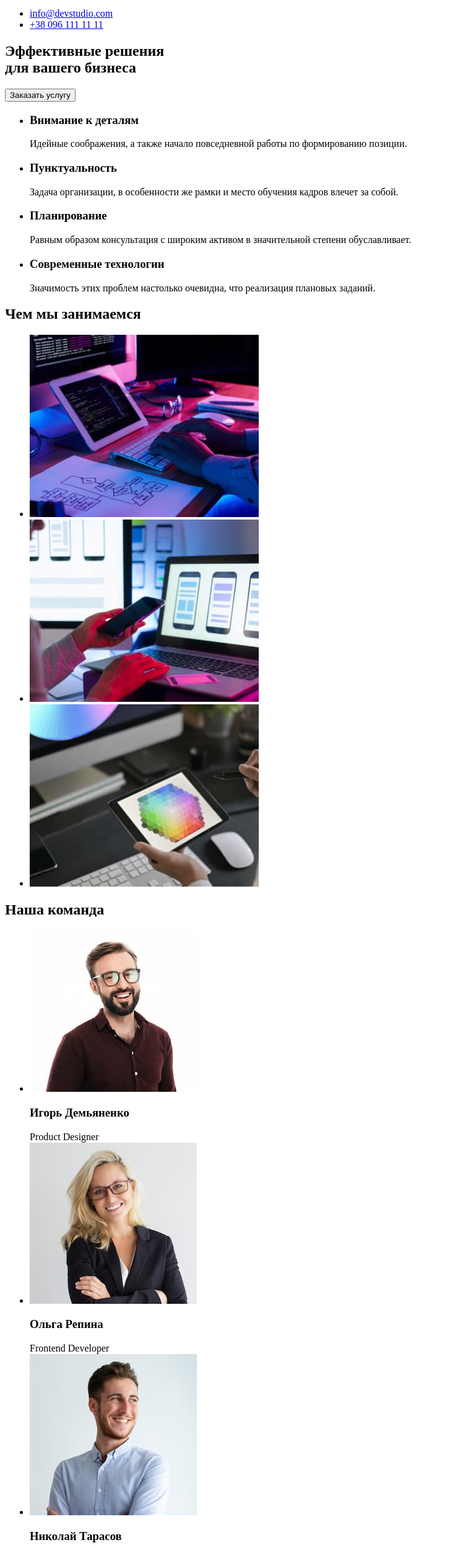
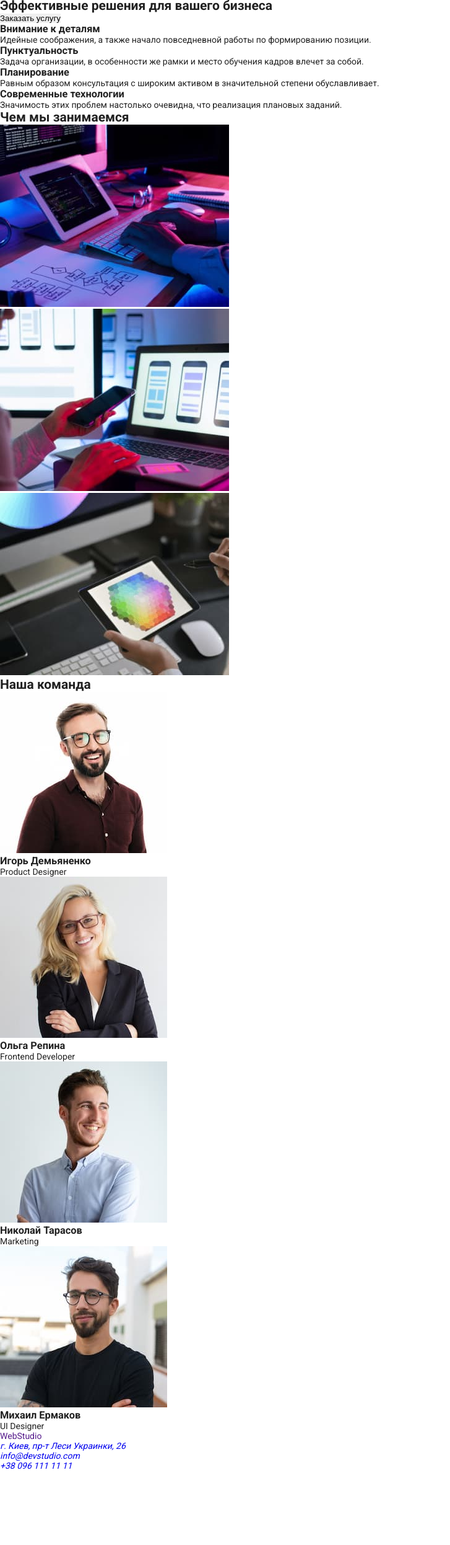
Before and after one commit to Oleksii-Savin/goit-markup-hw-01, a plain HTML site: page index.html in a window 1280 px wide. Shown: the part 99-2591 px from the top of the page at 62% size, without its empty margins (0-727 px from the left). After the commit the page ends 2471 px from the top, so only its background shows below. Drawn offline with Linux system fonts and the light colour scheme.

Commit message:
Ads styles and fonts
Half way to HW-2 being done

```diff
--- /dev/null
+++ b/css/reset.css
@@ -0,0 +1,26 @@
+*,
+*::after,
+*::before {
+    margin: 0;
+    padding: 0;
+    box-sizing: border-box;
+}
+a {
+    text-decoration: none;
+}
+ul {
+    list-style: none;
+}
+input,
+textarea {
+    outline: none;
+}
+/*img {
+  width: 100%;
+  height: auto;
+  display: block;
+}*/
+button {
+    cursor: pointer;
+    border: none;
+}
--- /dev/null
+++ b/css/style.css
@@ -0,0 +1,11 @@
+:root {
+    --primary-color: #212121;
+    --secondary-color: #757575;
+}
+body {
+    font-size: 14px;
+    font-weight: 400;
+    font-style: normal;
+    font-family: 'Roboto', sans-serif;
+    color: var(--primary-color);
+}
--- a/index.html
+++ b/index.html
@@ -1,19 +1,27 @@
 <!DOCTYPE html>
 <html lang="ru">
     <head>
-    <meta charset="UTF-8">
-    <meta http-equiv="X-UA-Compatible" content="IE=edge">
-    <meta name="viewport" content="width=device-width, initial-scale=1.0">
+        <meta charset="UTF-8" />
+        <meta http-equiv="X-UA-Compatible" content="IE=edge" />
+        <meta name="viewport" content="width=device-width, initial-scale=1.0" />
         <title>WebStudio</title>
+        <link rel="preconnect" href="https://fonts.googleapis.com" />
+        <link rel="preconnect" href="https://fonts.gstatic.com" crossorigin />
+        <link
+            href="https://fonts.googleapis.com/css2?family=Raleway:wght@500;700&family=Roboto:wght@400;500;700;900&display=swap"
+            rel="stylesheet"
+        />
+        <link rel="stylesheet" href="./css/reset.css" />
+        <link rel="stylesheet" href="./css/style.css" />
     </head>
     <body>
         <header>
             <nav>
                 <a href=""> <span class="logo_web">Web</span>Studio</a>
                 <ul>
-                <li><a href="">Студия</a></li>
-                <li><a href="">Портфолио</a></li>
-                <li><a href="">Контакты</a></li>
+                    <li><a href="./index.html">Студия</a></li>
+                    <li><a href="./portfolio.html">Портфолио</a></li>
+                    <li><a href="#">Контакты</a></li>
                 </ul>
             </nav>
             <ul>
@@ -28,114 +36,162 @@
         <main>
             <!--Секция герой-->
             <section>
-    <h1>
-        Эффективные решения <br> для вашего бизнеса
-    </h1>
-    <button type="button">
-        Заказать услугу
-    </button>
+                <h1>Эффективные решения для вашего бизнеса</h1>
+                <button type="button">Заказать услугу</button>
             </section>
             <!--Секция Особенности -->
             <section>
+                <div class="container">
                     <h2 hidden>Особенности</h2>
                     <ul>
                         <li>
-            <h3>
-                Внимание к деталям
-            </h3>
+                            <h3>Внимание к деталям</h3>
                             <p>
-                Идейные соображения, а также начало повседневной работы по формированию позиции.
+                                Идейные соображения, а также начало повседневной
+                                работы по формированию позиции.
                             </p>
                         </li>
                         <li>
-            <h3>
-                Пунктуальность
-            </h3>
+                            <h3>Пунктуальность</h3>
                             <p>
-                Задача организации, в особенности же рамки и место обучения кадров влечет за собой.
+                                Задача организации, в особенности же рамки и
+                                место обучения кадров влечет за собой.
                             </p>
                         </li>
                         <li>
-            <h3>
-                Планирование
-            </h3>
+                            <h3>Планирование</h3>
                             <p>
-                Равным образом консультация с широким активом в значительной степени обуславливает.
+                                Равным образом консультация с широким активом в
+                                значительной степени обуславливает.
                             </p>
                         </li>
                         <li>
-            <h3>
-                Современные технологии
-            </h3>
+                            <h3>Современные технологии</h3>
                             <p>
-                Значимость этих проблем настолько очевидна, что реализация плановых заданий.
+                                Значимость этих проблем настолько очевидна, что
+                                реализация плановых заданий.
                             </p>
                         </li>
                     </ul>
+                </div>
             </section>
             <!--Секция Чем мы занимаемся-->
             <section>
                 <h2>Чем мы занимаемся</h2>
+                <div class="container">
                     <ul>
                         <li>
                             <div>
-                <img src="./images/box-1.jpg" alt="Картинка-1" width="370">
+                                <img
+                                    src="./images/box-1.jpg"
+                                    alt="Картинка-1"
+                                    width="370"
+                                    height="294"
+                                />
                             </div>
                         </li>
                         <li>
                             <div>
-                <img src="./images/box-2.jpg" alt="Картинка-2" width="370">
+                                <img
+                                    src="./images/box-2.jpg"
+                                    alt="Картинка-2"
+                                    width="370"
+                                    height="294"
+                                />
                             </div>
                         </li>
                         <li>
                             <div>
-                <img src="./images/box-3.jpg" alt="Картинка-3" width="370">
+                                <img
+                                    src="./images/box-3.jpg"
+                                    alt="Картинка-3"
+                                    width="370"
+                                    height="294"
+                                />
                             </div>
                         </li>
                     </ul>
+                </div>
             </section>
             <!--Секция Наша Команда-->
             <section>
                 <h2>Наша команда</h2>
+                <div class="container">
                     <ul>
                         <li>
+                            <img
+                                src="./images/img-1.jpg"
+                                alt="Фото сотрудника-1"
+                                width="270"
+                                height="260"
+                            />
                             <div>
-            <img src="./images/img-1.jpg" alt="Фото сотрудника-1" width="270">
                                 <h3>Игорь Демьяненко</h3>
                                 <span lang="en">Product Designer</span>
                             </div>
                         </li>
                         <li>
+                            <img
+                                src="./images/img-2.jpg"
+                                alt="Фото сотрудника-2"
+                                width="270"
+                                height="260"
+                            />
                             <div>
-            <img src="./images/img-2.jpg" alt="Фото сотрудника-2" width="270">
                                 <h3>Ольга Репина</h3>
                                 <span lang="en">Frontend Developer</span>
                             </div>
                         </li>
                         <li>
+                            <img
+                                src="./images/img-3.jpg"
+                                alt="Фото сотрудника-3"
+                                width="270"
+                                height="260"
+                            />
                             <div>
-            <img src="./images/img-3.jpg" alt="Фото сотрудника-3" width="270">
                                 <h3>Николай Тарасов</h3>
                                 <span lang="en">Marketing</span>
                             </div>
                         </li>
                         <li>
+                            <img
+                                src="./images/img-4.jpg"
+                                alt="Фото сотрудника-4"
+                                width="270"
+                                height="260"
+                            />
                             <div>
-            <img src="./images/img-4.jpg" alt="Фото сотрудника-4" width="270">
                                 <h3>Михаил Ермаков</h3>
                                 <span lang="en">UI Designer</span>
                             </div>
                         </li>
                     </ul>
+                </div>
             </section>
         </main>
         <footer>
             <a href=""> <span class="logo_web">Web</span>Studio</a>
+            <address>
                 <ul>
-    <li> <address>г. Киев, пр-т Леси Украинки, 26</address></li>
-    <li><a href="mailto:info@devstudio.com">info@devstudio.com</a></li>
-    <li><a href="tel.:+380961111111">+38 096 111 11 11</a></li>
+                    <li>
+                        <a
+                            href="https://goo.gl/maps/FijGcH8Aq5q6NyHH6"
+                            target="_blank"
+                            rel="noopener noreferrer"
+                            >г. Киев, пр-т Леси Украинки, 26</a
+                        >
+                    </li>
+                    <li>
+                        <a href="mailto:info@devstudio.com"
+                            >info@devstudio.com</a
+                        >
+                    </li>
+                    <li>
+                        <a href="tel.:+380961111111">+38 096 111 11 11</a>
+                    </li>
                 </ul>
+            </address>
         </footer>
     </body>
 </html>
```
Also changed, not shown: .prettierrc.json (added). Lines whose indentation alone changed are shown as unchanged.
